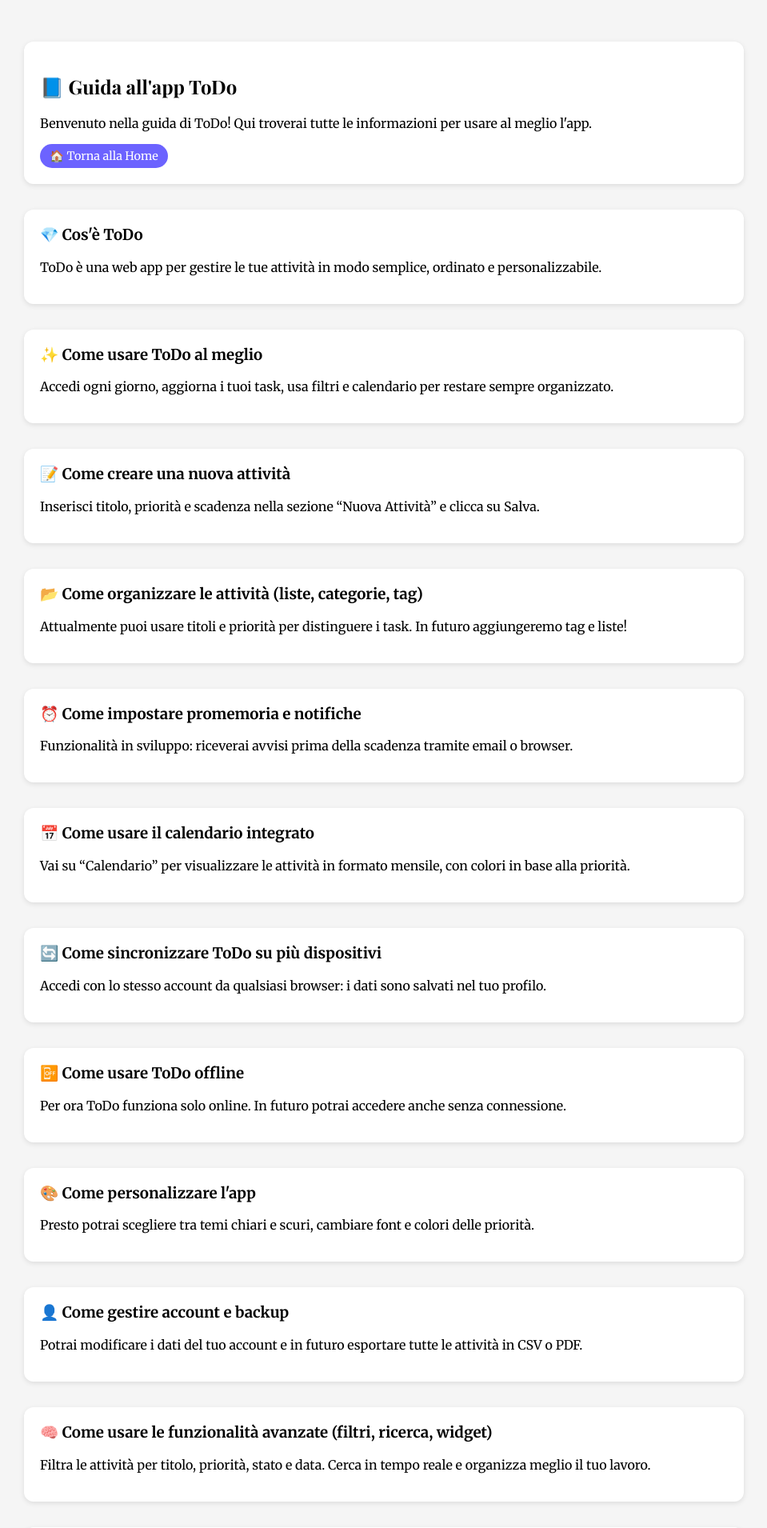
After one commit to MattiaGuazzini07/ToDo-App, a Django app: page /guida/ in a window 1280 px wide. The commit adds this page. Shown: the top 1910 px of the page at 80% size, without its empty margins (160-1119 px from the left). Run offline with Django 5.2, Linux system fonts and the light colour scheme; a user stored in the database is signed in; some web fonts are replaced.

Commit message:
add user guide page and link it in the home page

```diff
--- a/DjangoProject1/todo/static/todo/style.css
+++ b/DjangoProject1/todo/static/todo/style.css
@@ -435,3 +435,27 @@ input[name="q"] { min-width: 150px; }
         box-sizing: border-box; /* ✅ Include padding e border nel calcolo */
     }
 }
+
+.guida-page {
+    display: flex;
+    flex-direction: column;
+    gap: 2rem;
+    padding: 2rem 1rem;
+    max-width: 900px;
+    margin: 0 auto;
+}
+
+.guida-blocco {
+    background-color: white;
+    padding: 20px;
+    border-radius: 12px;
+    box-shadow: 0 2px 6px rgba(0,0,0,0.1);
+    animation: fadeSlideIn 0.4s ease forwards;
+}
+.guida-blocco h3 {
+    margin-top: 0;
+}
+.guida-blocco ul {
+    list-style: disc;
+    padding-left: 20px;
+}
--- /dev/null
+++ b/DjangoProject1/todo/templates/todo/guida.html
@@ -0,0 +1,117 @@
+{% extends 'todo/user_base.html' %}
+
+{% block content %}
+<div class="guida-page">
+
+    <section class="guida-blocco">
+        <h2>📘 Guida all'app ToDo</h2>
+        <p>Benvenuto nella guida di ToDo! Qui troverai tutte le informazioni per usare al meglio l'app.</p>
+        <a href="{% url 'home' %}" class="btn-admin">🏠 Torna alla Home</a>
+    </section>
+
+    <section class="guida-blocco">
+        <h3>💎 Cos'è ToDo</h3>
+        <p>ToDo è una web app per gestire le tue attività in modo semplice, ordinato e personalizzabile.</p>
+    </section>
+
+    <section class="guida-blocco">
+        <h3>✨ Come usare ToDo al meglio</h3>
+        <p>Accedi ogni giorno, aggiorna i tuoi task, usa filtri e calendario per restare sempre organizzato.</p>
+    </section>
+
+    <section class="guida-blocco">
+        <h3>📝 Come creare una nuova attività</h3>
+        <p>Inserisci titolo, priorità e scadenza nella sezione “Nuova Attività” e clicca su Salva.</p>
+    </section>
+
+    <section class="guida-blocco">
+        <h3>📂 Come organizzare le attività (liste, categorie, tag)</h3>
+        <p>Attualmente puoi usare titoli e priorità per distinguere i task. In futuro aggiungeremo tag e liste!</p>
+    </section>
+
+    <section class="guida-blocco">
+        <h3>⏰ Come impostare promemoria e notifiche</h3>
+        <p>Funzionalità in sviluppo: riceverai avvisi prima della scadenza tramite email o browser.</p>
+    </section>
+
+    <section class="guida-blocco">
+        <h3>📅 Come usare il calendario integrato</h3>
+        <p>Vai su “Calendario” per visualizzare le attività in formato mensile, con colori in base alla priorità.</p>
+    </section>
+
+    <section class="guida-blocco">
+        <h3>🔄 Come sincronizzare ToDo su più dispositivi</h3>
+        <p>Accedi con lo stesso account da qualsiasi browser: i dati sono salvati nel tuo profilo.</p>
+    </section>
+
+    <section class="guida-blocco">
+        <h3>📴 Come usare ToDo offline</h3>
+        <p>Per ora ToDo funziona solo online. In futuro potrai accedere anche senza connessione.</p>
+    </section>
+
+    <section class="guida-blocco">
+        <h3>🎨 Come personalizzare l'app</h3>
+        <p>Presto potrai scegliere tra temi chiari e scuri, cambiare font e colori delle priorità.</p>
+    </section>
+
+    <section class="guida-blocco">
+        <h3>👤 Come gestire account e backup</h3>
+        <p>Potrai modificare i dati del tuo account e in futuro esportare tutte le attività in CSV o PDF.</p>
+    </section>
+
+    <section class="guida-blocco">
+        <h3>🧠 Come usare le funzionalità avanzate (filtri, ricerca, widget)</h3>
+        <p>Filtra le attività per titolo, priorità, stato e data. Cerca in tempo reale e organizza meglio il tuo lavoro.</p>
+    </section>
+
+    <section class="guida-blocco">
+        <h3>❓ Domande frequenti</h3>
+        <ul>
+            <li><strong>Posso condividere task?</strong> 👉 Funzione Co-Op in arrivo!</li>
+            <li><strong>I miei dati sono al sicuro?</strong> 👉 Sì, ogni utente vede solo i propri dati.</li>
+            <li><strong>Posso usare ToDo da smartphone?</strong> 👉 Sì! È responsive.</li>
+        </ul>
+    </section>
+
+    <section class="guida-blocco">
+        <h3>📬 Come contattare il supporto</h3>
+        <p>Scrivici via email: <a href="mailto:support@todoapp.dev">support@todoapp.dev</a></p>
+    </section>
+
+    <section class="guida-blocco">
+    <h3>🔐 Come funziona la sicurezza</h3>
+    <p>I tuoi dati sono protetti: solo tu puoi visualizzare e gestire le tue attività.</p>
+    <p>Tutte le azioni richiedono l’accesso con il tuo account personale.</p>
+    </section>
+
+    <section class="guida-blocco">
+        <h3>👥 Come funzioneranno le amicizie e i task condivisi</h3>
+        <p>Presto potrai inviare richieste d'amicizia ad altri utenti e creare attività condivise (Co-Op) per collaborare in tempo reale!</p>
+    </section>
+
+    <section class="guida-blocco">
+        <h3>🧪 Suggerimenti pratici</h3>
+        <ul>
+            <li>Assegna nomi chiari alle attività per ritrovarle velocemente</li>
+            <li>Usa le priorità per sapere cosa fare prima</li>
+            <li>Controlla le attività completate per tenere traccia dei tuoi progressi</li>
+        </ul>
+    </section>
+
+    <section class="guida-blocco">
+        <h3>🔗 Integrazioni future</h3>
+        <p>Stiamo lavorando a:</p>
+        <ul>
+            <li>Integrazione con Google Calendar</li>
+            <li>Notifiche push nel browser</li>
+            <li>Backup automatici in cloud</li>
+        </ul>
+    </section>
+
+    <section class="guida-blocco">
+        <h3>🧰 Per chi è pensata l'app</h3>
+        <p>ToDo è ideale per studenti, freelance, team piccoli e chiunque voglia restare organizzato con semplicità.</p>
+    </section>
+
+</div>
+{% endblock %}
--- a/DjangoProject1/todo/urls.py
+++ b/DjangoProject1/todo/urls.py
@@ -15,5 +15,5 @@ urlpatterns = [
     path('staff/dashboard/', views.staff_dashboard, name='staff_dashboard'),
     path('calendar/', views.calendar_view, name='calendar'),
     path('calendar/events/', views.task_events, name='task_events'),
-
+    path('guida/', views.guida_view, name='guida'),
 ]
--- a/DjangoProject1/todo/views.py
+++ b/DjangoProject1/todo/views.py
@@ -115,12 +115,17 @@ def signup(request):
         if form.is_valid():
             user = form.save()
             login(request, user)
+
+            messages.success(
+                request,
+                "🎉 Benvenuto su ToDo! Dai un'occhiata alla \t <a href='/guida/'><strong>guida introduttiva</strong></a> \t per iniziare 🔍",
+            )
+
             return redirect('home')
     else:
         form = UserCreationForm()
 
     return render(request, 'todo/signup.html', {'form': form})
-
 
 @login_required
 def uncomplete_task(request, task_id):
@@ -307,3 +312,7 @@ def get_color(priority):
         'medium': '#ffc107',
         'low': '#28a745'
     }.get(priority, '#007bff')
+
+@login_required
+def guida_view(request):
+    return render(request, 'todo/guida.html')
```
Also changed, not shown: DjangoProject1/todo/templates/todo/home.html (+10 -1 lines).
